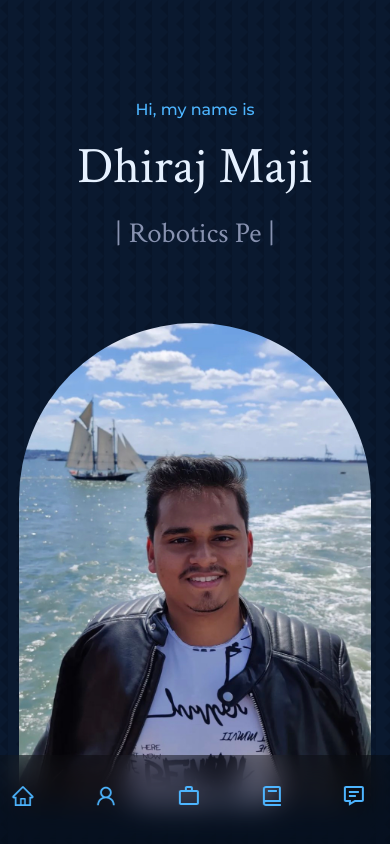
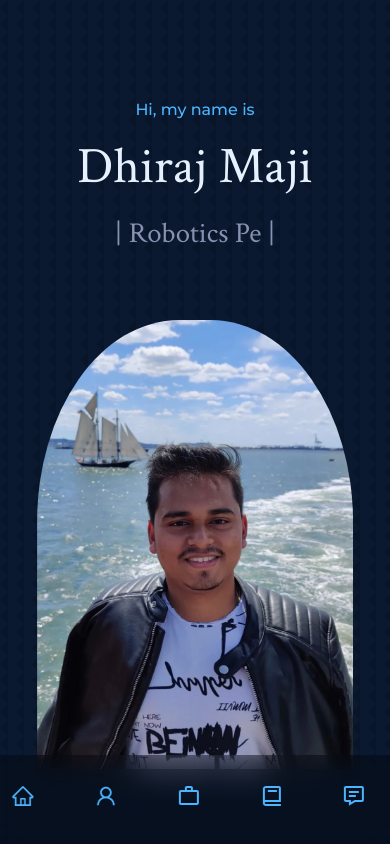
Before and after one commit to dhirajmaji7/dhirajmaji7.github.io, a React (Create React App) app: page /#/experience/2 in a window 390 px wide. Before the commit this address led to /#/experience/3. Shown: the top 844 px of the page. Built offline with nearby package versions, Linux system fonts and the light colour scheme.

Commit message:
fixed header profile photo scale issue

```diff
--- a/src/components/header/header.css
+++ b/src/components/header/header.css
@@ -28,16 +28,17 @@ header {
 .me {
     background: url(../../assets/my_photo_2.jpg);
     background-repeat: no-repeat;
-    background-size:cover;
+    background-size: cover;
     background-position: 65% 70%;
-    content:"";
-    width: 22rem;
-    height: 30rem;
+    content: "";
+    width: 38%;
+    height: 60%;
     position: absolute;
-    left: calc(50% - 11rem);
-    margin-top: 4rem;
-    border-radius: 12rem 12rem 0 0;
-    padding: 0rem 0rem 0rem 0rem;
+    left: 50%;
+    bottom: 12%;
+    transform: translateX(-50%);
+    border-radius: 45% 45% 0 0;
+    padding: 0;
 }
 
 /* ============= Header Socials ============== */
@@ -79,12 +80,18 @@ header {
     header {
         height: 70vh;
     }
+    .me {
+        bottom: 2%;
+    }
 }
 
 /*=============== MEDIA QUERIES (LARGE SCREENS BUT WINDOWED) ====================*/
 @media screen and (max-width: 1024px) and (max-height: 980px) {
     header {
         height: 100vh;
+    }
+    .me {
+        bottom: 2%;
     }
 }
 
@@ -93,6 +100,12 @@ header {
 @media screen and (max-width: 600px) {
     header {
         height: 100vh;
+    }
+
+    .me {
+        width: 90%;
+        height: 60%;
+        bottom: 10%;
     }
 
     .header__socials,
```
Also changed, not shown: .devcontainer/devcontainer.json, 1 other file (tests, documents, lock files or other folders).
